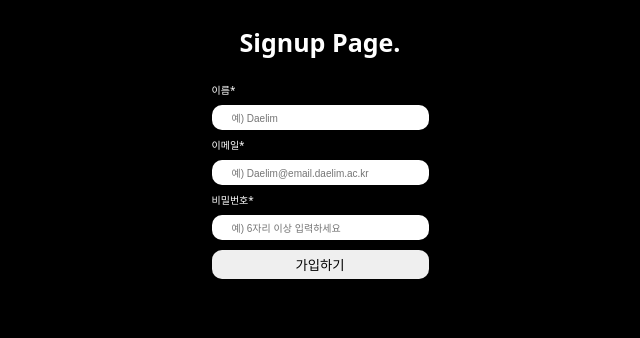
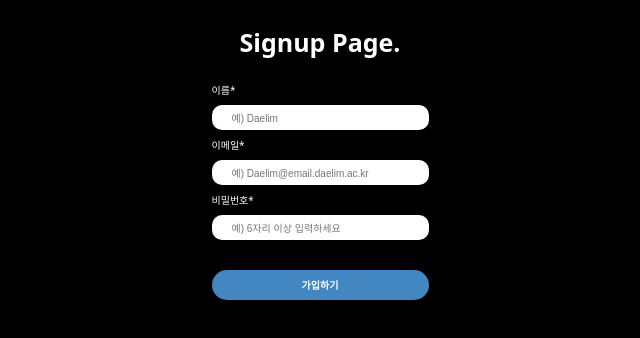
Before and after one commit to one-west/copy-instagram, a React (Create React App) app: page /signup in a window 1280 px wide. Shown: the top 338 px of the page, without its empty margins (320-960 px from the left). Built offline with nearby package versions, Linux system fonts and the light colour scheme.

Commit message:
add 24/09/19
firebase 추가

```diff
--- a/package.json
+++ b/package.json
@@ -11,6 +11,7 @@
     "@types/react": "^18.3.5",
     "@types/react-dom": "^18.3.0",
     "@types/styled-components": "^5.1.34",
+    "firebase": "^10.13.2",
     "react": "^18.3.1",
     "react-dom": "^18.3.1",
     "react-router-dom": "^6.26.2",
--- /dev/null
+++ b/src/firebaseConfig.ts
@@ -0,0 +1,21 @@
+// Import the functions you need from the SDKs you need
+import { initializeApp } from "firebase/app";
+import { getAuth } from "firebase/auth";
+// TODO: Add SDKs for Firebase products that you want to use
+// https://firebase.google.com/docs/web/setup#available-libraries
+
+// Your web app's Firebase configuration
+const firebaseConfig = {
+  apiKey: "AIzaSyCZyBqjmNQICdBpZlOV1Xx_dZXFmAg0iaM",
+  authDomain: "daelimx-b751b.firebaseapp.com",
+  projectId: "daelimx-b751b",
+  storageBucket: "daelimx-b751b.appspot.com",
+  messagingSenderId: "1027061089482",
+  appId: "1:1027061089482:web:0824857711da23fedd2033",
+};
+
+// Initialize Firebase
+const app = initializeApp(firebaseConfig);
+
+// 파이어베이스 인증 정보
+export const auth = getAuth(app);
--- a/src/screens/signup.tsx
+++ b/src/screens/signup.tsx
@@ -1,5 +1,7 @@
+import { createUserWithEmailAndPassword } from "firebase/auth";
 import { useState } from "react";
 import styled from "styled-components";
+import { auth } from "../firebaseConfig";
 
 const Container = styled.div`
   display: flex;
@@ -42,13 +44,30 @@ const SubTitle = styled.p`
   font-size: 10px;
 `;
 
+const SignupBtn = styled.div`
+  padding: 10px 20px;
+  border-radius: 20px;
+  background-color: #4387c2;
+  font-size: 10px;
+  font-weight: 600;
+  color: white;
+  display: flex;
+  justify-content: center;
+  cursor: pointer;
+  margin-top: 20px;
+`;
+
 let myName = "Jin";
+
+// eslint-disable-next-line import/no-anonymous-default-export
 export default () => {
   // 회원가입을 위한 Process 작성
   // A. 입력한 회원 정보를 저장(State)
   const [nickName, setNickName] = useState("");
   const [email, setEmail] = useState("");
   const [password, setPassword] = useState("");
+  const [loading, setLoading] = useState(false);
+
   // B. 입력한 회원 정보를 가공 / 수정
   const onChange = (event: React.ChangeEvent<HTMLInputElement>) => {
     // 2. 입력한 정보(입력값, 입력위치)
@@ -73,17 +92,29 @@ export default () => {
         break;
     }
   };
+
   // C. 가입버튼을 누른 경우, 입력한 회원정보를 SERVER에 전달 > 회원가입 처리
   const onSubmit = () => {
+    console.log("가입하기 버튼 눌림");
     // A. 방어코드 -- ex)입력을 안한 경우
+    if (nickName === "" || email === "" || password === "") {
+      alert("회원 정보를 모두 입력해주세요");
+    }
     // B. 회원가입 프로세스 진행
+    try {
       // b-1. 로딩 start
-    // b-2. 회원정보를 모아서 서버에 전달(API)
+      setLoading(true);
+      // b-2. 회원정보(닉네임, 이메일, 암호)를 모아서 서버(Firebase)에 전달(API)
+      createUserWithEmailAndPassword(auth, email, password);
       // b-3. 서버에서 가입 진행
       // b-4. 가입완료 > 1. 로그인화면 or 2. 자동 로그인
+    } catch (e) {
       // C. 예외적인 경우(Error) 중복계정, 잘못된 계정
       // c-1. 에러메세지 출력
+    } finally {
       // D. 로딩 종료
+      // always 에러가 나든 안나든 실행
+    }
   };
   return (
     <Container>
@@ -95,7 +126,7 @@ export default () => {
         <Input name="email" onChange={onChange} type="email" placeholder="예) Daelim@email.daelim.ac.kr" />
         <SubTitle>비밀번호*</SubTitle>
         <Input name="password" onChange={onChange} type="password" placeholder="예) 6자리 이상 입력하세요" />
-        <Input name="submit" type="submit" value={"가입하기"} />
+        <SignupBtn onClick={onSubmit}>가입하기</SignupBtn>
       </Form>
     </Container>
   );
```
Also changed, not shown: 1 other file (tests, documents, lock files or other folders). Lines whose indentation alone changed are shown as unchanged.
